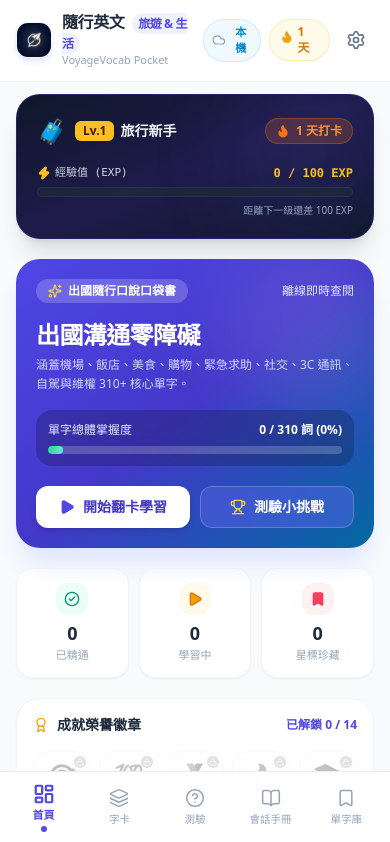
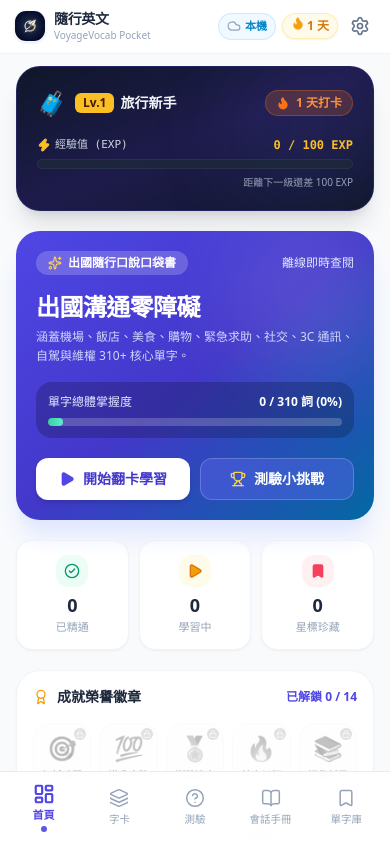
Before and after one commit to Belden0718/voyage-vocab, a React (Vite) app: page / in a window 390 px wide. Shown: the top 842 px of the page. Built offline with nearby package versions, Linux system fonts and the light colour scheme; no server answers.

Commit message:
fix(ui): resolve mobile header text wrapping and crowding in Navbar

```diff
--- a/src/components/Navbar.tsx
+++ b/src/components/Navbar.tsx
@@ -17,27 +17,34 @@ export const Navbar: React.FC<NavbarProps> = ({
   onOpenSettings
 }) => {
   return (
-    <header className="sticky top-0 z-40 bg-white/90 backdrop-blur-md border-b border-slate-100 px-4 py-3 transition-colors">
-      <div className="max-w-md mx-auto flex items-center justify-between">
-        <div className="flex items-center space-x-2.5">
+    <header className="sticky top-0 z-40 bg-white/90 backdrop-blur-md border-b border-slate-100 px-3.5 py-2.5 transition-colors">
+      <div className="max-w-md mx-auto flex items-center justify-between gap-2">
+        {/* 左側品牌與 Logo */}
+        <div className="flex items-center space-x-2 min-w-0">
           <img
             src="/apple-touch-icon.png"
             alt="VoyageVocab Logo"
-            className="w-9 h-9 rounded-xl shadow-md shadow-indigo-200/50 object-cover border border-slate-100/80"
+            className="w-8 h-8 rounded-xl shadow-sm shadow-indigo-200/50 object-cover border border-slate-100/80 shrink-0"
           />
-          <div>
-            <h1 className="font-bold text-slate-800 text-base leading-tight tracking-tight">
-              隨行英文 <span className="text-xs font-semibold text-indigo-600 bg-indigo-50 px-1.5 py-0.5 rounded-full ml-1">旅遊 & 生活</span>
-            </h1>
-            <p className="text-[11px] text-slate-400">VoyageVocab Pocket</p>
+          <div className="min-w-0">
+            <div className="flex items-center gap-1.5">
+              <h1 className="font-bold text-slate-800 text-sm sm:text-base leading-tight tracking-tight whitespace-nowrap">
+                隨行英文
+              </h1>
+              <span className="hidden sm:inline-block text-[10px] font-semibold text-indigo-600 bg-indigo-50 px-1.5 py-0.5 rounded-full shrink-0">
+                旅遊 & 生活
+              </span>
+            </div>
+            <p className="text-[10px] sm:text-[11px] text-slate-400 font-medium truncate">VoyageVocab Pocket</p>
           </div>
         </div>
 
-        <div className="flex items-center space-x-2">
+        {/* 右側快捷操作群組 */}
+        <div className="flex items-center space-x-1.5 shrink-0">
           {/* 雲端同步狀態 */}
           <button
             onClick={onOpenSettings}
-            className={`flex items-center gap-1 px-2 py-1 rounded-full text-[11px] font-bold border transition-all ${
+            className={`flex items-center gap-1 px-2 py-1 rounded-full text-[11px] font-bold border shrink-0 whitespace-nowrap transition-all ${
               currentUser
                 ? 'bg-emerald-50 text-emerald-600 border-emerald-200/70'
                 : isCloudReady
@@ -50,29 +57,29 @@ export const Navbar: React.FC<NavbarProps> = ({
               <img
                 src={currentUser.photoURL}
                 alt="Avatar"
-                className="w-4 h-4 rounded-full object-cover"
+                className="w-4 h-4 rounded-full object-cover shrink-0"
               />
             ) : currentUser ? (
-              <CloudCheck className="w-3.5 h-3.5 text-emerald-500" />
+              <CloudCheck className="w-3.5 h-3.5 text-emerald-500 shrink-0" />
             ) : (
-              <Cloud className="w-3.5 h-3.5 text-slate-400" />
+              <Cloud className="w-3.5 h-3.5 text-slate-400 shrink-0" />
             )}
-            <span>{currentUser ? '已同步' : '本機'}</span>
+            <span className="whitespace-nowrap">{currentUser ? '已同步' : '本機'}</span>
           </button>
 
           {/* 連勝火花 */}
-          <div className="flex items-center bg-amber-50 text-amber-600 border border-amber-200/60 px-2.5 py-1 rounded-full text-xs font-bold shadow-sm">
-            <Flame className="w-3.5 h-3.5 text-amber-500 fill-amber-500 mr-1 animate-bounce" />
-            <span>{stats.streakDays} 天</span>
+          <div className="flex items-center bg-amber-50 text-amber-600 border border-amber-200/60 px-2 py-1 rounded-full text-xs font-bold shrink-0 whitespace-nowrap shadow-sm">
+            <Flame className="w-3.5 h-3.5 text-amber-500 fill-amber-500 mr-0.5 shrink-0 animate-bounce" />
+            <span className="whitespace-nowrap">{stats.streakDays} 天</span>
           </div>
 
           {/* 設定按鈕 */}
           <button
             onClick={onOpenSettings}
-            className="p-2 rounded-xl text-slate-500 hover:text-slate-800 hover:bg-slate-100 active:scale-95 transition-all"
+            className="p-1.5 rounded-xl text-slate-500 hover:text-slate-800 hover:bg-slate-100 active:scale-95 transition-all shrink-0"
             aria-label="設定與安裝"
           >
-            <Settings className="w-5 h-5" />
+            <Settings className="w-5 h-5 shrink-0" />
           </button>
         </div>
       </div>
```
